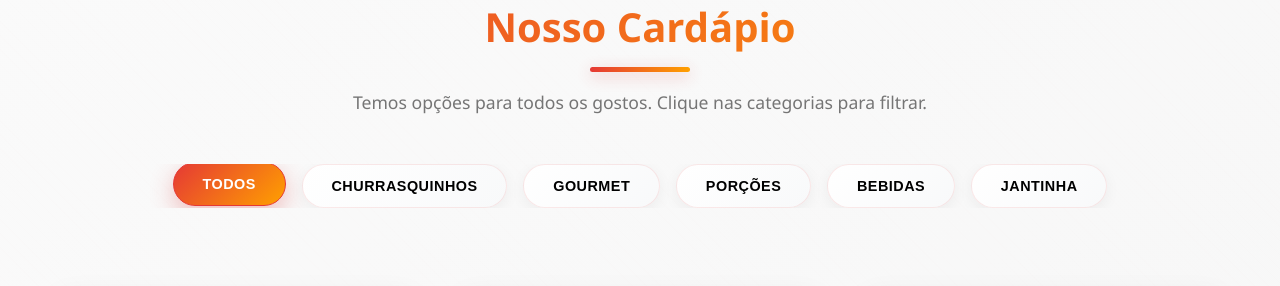
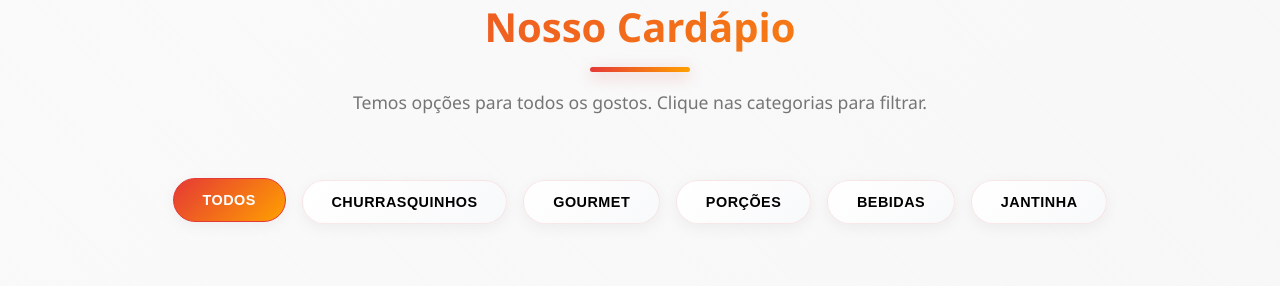
Before and after one commit to pabloedusilva/Indios-churrascaria, a plain HTML site: page index.html in a window 1280 px wide. Shown: the part 877-1163 px from the top of the page. Drawn offline with Linux system fonts and the light colour scheme.

Commit message:
Melhorado o estilo do filtro

```diff
--- a/css/index.css
+++ b/css/index.css
@@ -583,7 +583,6 @@ FIM DO COMENTÁRIO CAROUSEL COMPLEXO */
     color: white;
     border-color: var(--primary);
     transform: translateY(-2px);
-    box-shadow: 0 8px 25px rgba(211, 47, 47, 0.3);
 }
 
 .menu-grid {
@@ -2162,7 +2161,6 @@ FIM DO COMENTÁRIO CAROUSEL COMPLEXO */
     flex-wrap: wrap;
     gap: 1rem;
     margin-bottom: 4rem;
-    padding: 0 2rem;
 }
 
 /* Advanced Button Styles */
```
